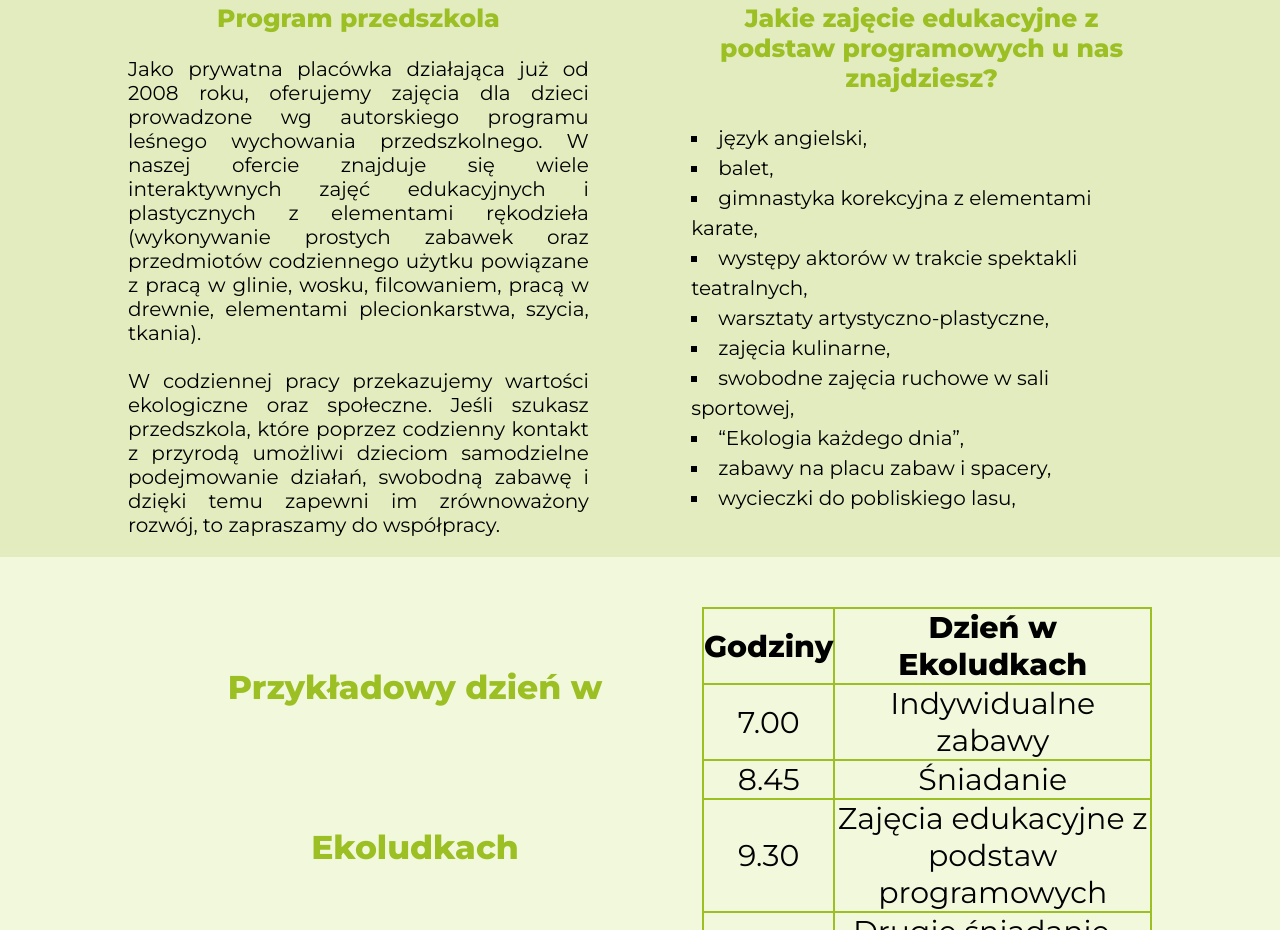
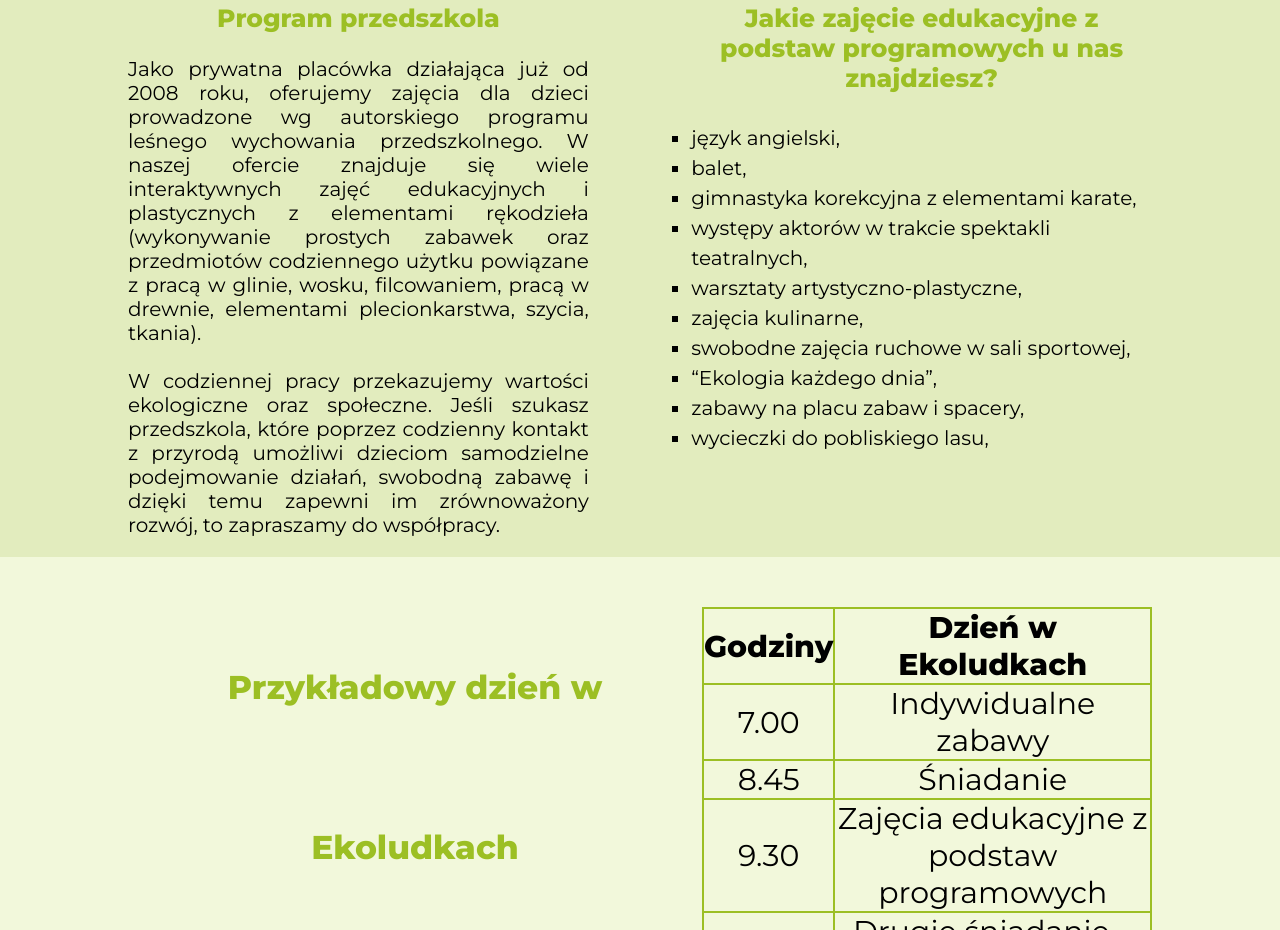
Before and after one commit to mateuszdziwon/Ekoludki, a plain HTML site: page ekoludki/offer.html in a window 1280 px wide. Shown: the part 1117-2047 px from the top of the page. Drawn offline with Linux system fonts and the light colour scheme.

Commit message:
Add files via upload

```diff
--- a/ekoludki/css/style.css
+++ b/ekoludki/css/style.css
@@ -23,7 +23,9 @@
     padding-bottom: 140px;
 }
 
-
+.list{
+    list-style-position: outside;
+}
 
 .top{
 
--- a/ekoludki/offer.html
+++ b/ekoludki/offer.html
@@ -92,7 +92,7 @@
 							<h1 class="whySpan">Jakie zajęcie edukacyjne z podstaw programowych u nas znajdziesz?</h1>
 							<br>
 								<p>
-									<ul>
+									<ul class="list">
 										<li>język angielski,</li>
 										<li>balet,</li>
 										<li>gimnastyka korekcyjna z elementami karate,</li>
@@ -223,7 +223,7 @@
 								<br><br>
 
 
-							<ul>
+							<ul class="list">
 								<li>Czesne za pobyt dziecka  w godzinach 7:00  do   17:00   -     450 zł,  </li>			<li>Czesne za pobyt dziecka w godzinach  7:00  do    12:30  -     350 zł,  </li>
 								<li>Opłata  miesięczna za zajęcia dodatkowe – 150 zł.  </li>
 								<li>Harmonogram zajęć dodatkowych: </li>
```
Also changed, not shown: ekoludki/aboutus.html (+1 -1 lines).
